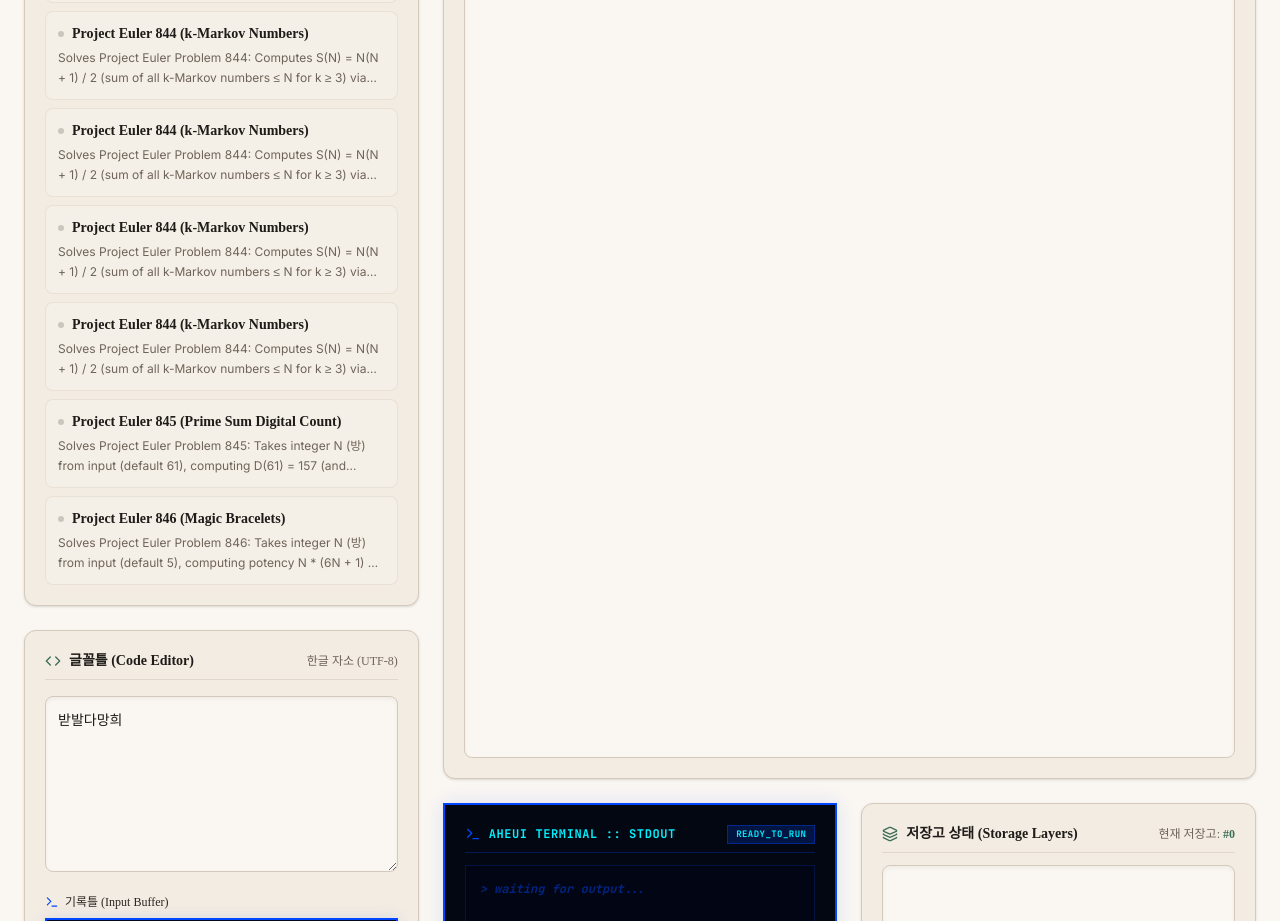
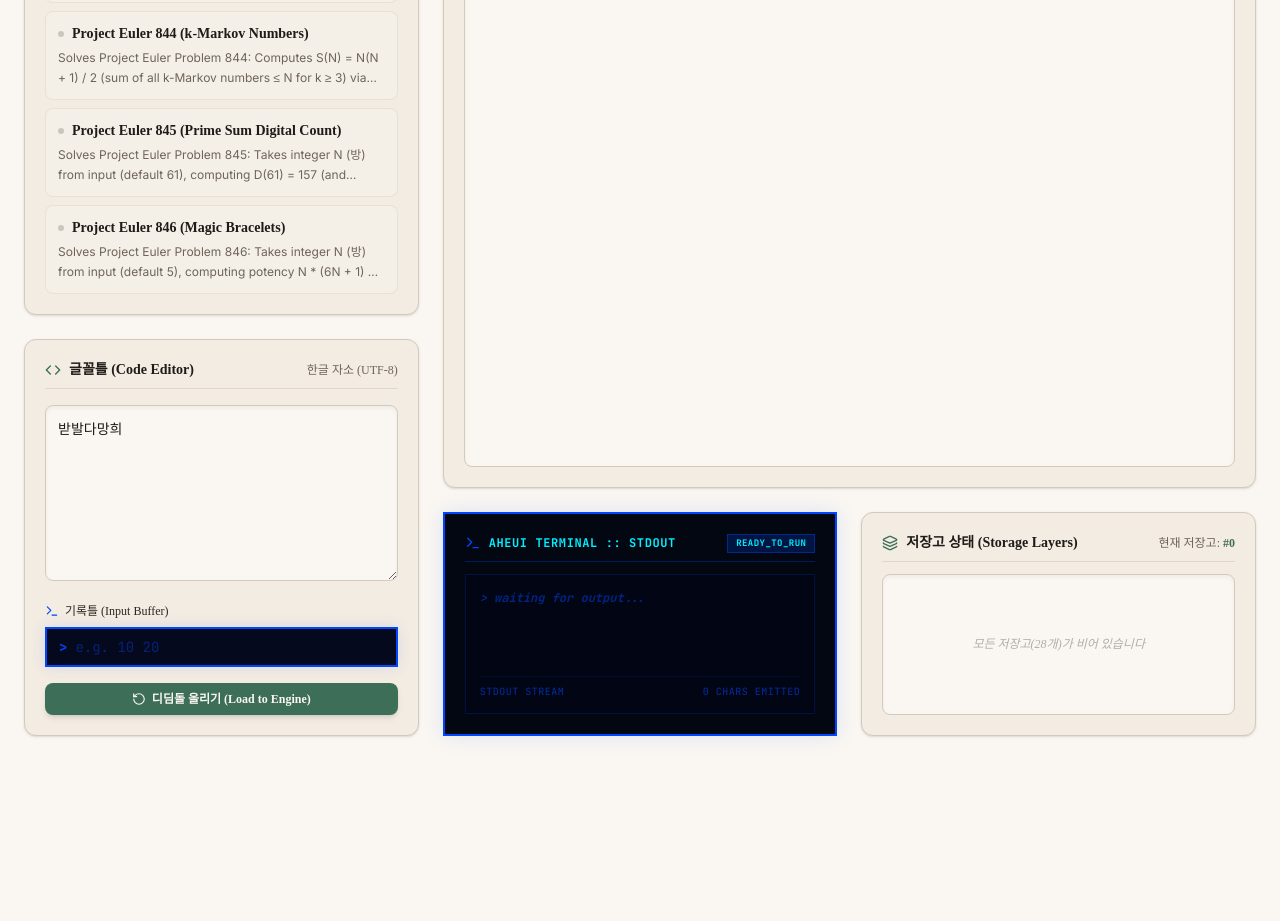
Before and after one commit to iannmiui-png/Aheuil-, a React (Vite) app: page / in a window 1280 px wide. Shown: the part 2680-3601 px from the top of the page. After the commit the page ends 3440 px from the top, so only its background shows below. Built offline with nearby package versions, Linux system fonts and the light colour scheme.

Commit message:
Remove Project Euler 844 entries from App.tsx
Removed multiple instances of Project Euler 844 problem entries from the list.

```diff
--- a/src/App.tsx
+++ b/src/App.tsx
@@ -174,24 +174,6 @@ const PRESETS = [
     name: "Project Euler 48 (Self Powers)",
     description: "Solves Project Euler Problem 48: The last 10 digits of 1^1 + 2^2 + ... + 1000^1000 (which is 9,110,846,700) using BigInt stack arithmetic.",
     code: "밞밞반반나다빠따따밞반다다밞반반나다빠따빠따밞반반나다따밞반반나다빠따따따밞밞따받다밞반반나다빠따따밦밞반반나다따밞반타다다밞반반나다빠따따다망희"
-  },
-  {
-    name: "Project Euler 844 (k-Markov Numbers)",
-    description: "Solves Project Euler Problem 844: Computes S(N) = N(N + 1) / 2 (sum of all k-Markov numbers ≤ N for k ≥ 3) via Aheui stack arithmetic. Takes integer N (방) from input (default 100, returning S(100) = 5050).",
-    code: "방빠박다따반나망희",
-    defaultInput: "100"
-  },
-  {
-    name: "Project Euler 844 (k-Markov Numbers)",
-    description: "Solves Project Euler Problem 844: Computes S(N) = N(N + 1) / 2 (sum of all k-Markov numbers ≤ N for k ≥ 3) via Aheui stack arithmetic. Takes integer N (방) from input (default 100, returning S(100) = 5050).",
-    code: "방빠박다따반나망희",
-    defaultInput: "100"
-  },
-  {
-    name: "Project Euler 844 (k-Markov Numbers)",
-    description: "Solves Project Euler Problem 844: Computes S(N) = N(N + 1) / 2 (sum of all k-Markov numbers ≤ N for k ≥ 3) via Aheui stack arithmetic. Takes integer N (방) from input (default 100, returning S(100) = 5050).",
-    code: "방빠박다따반나망희",
-    defaultInput: "100"
   },
   {
     name: "Project Euler 844 (k-Markov Numbers)",
```
